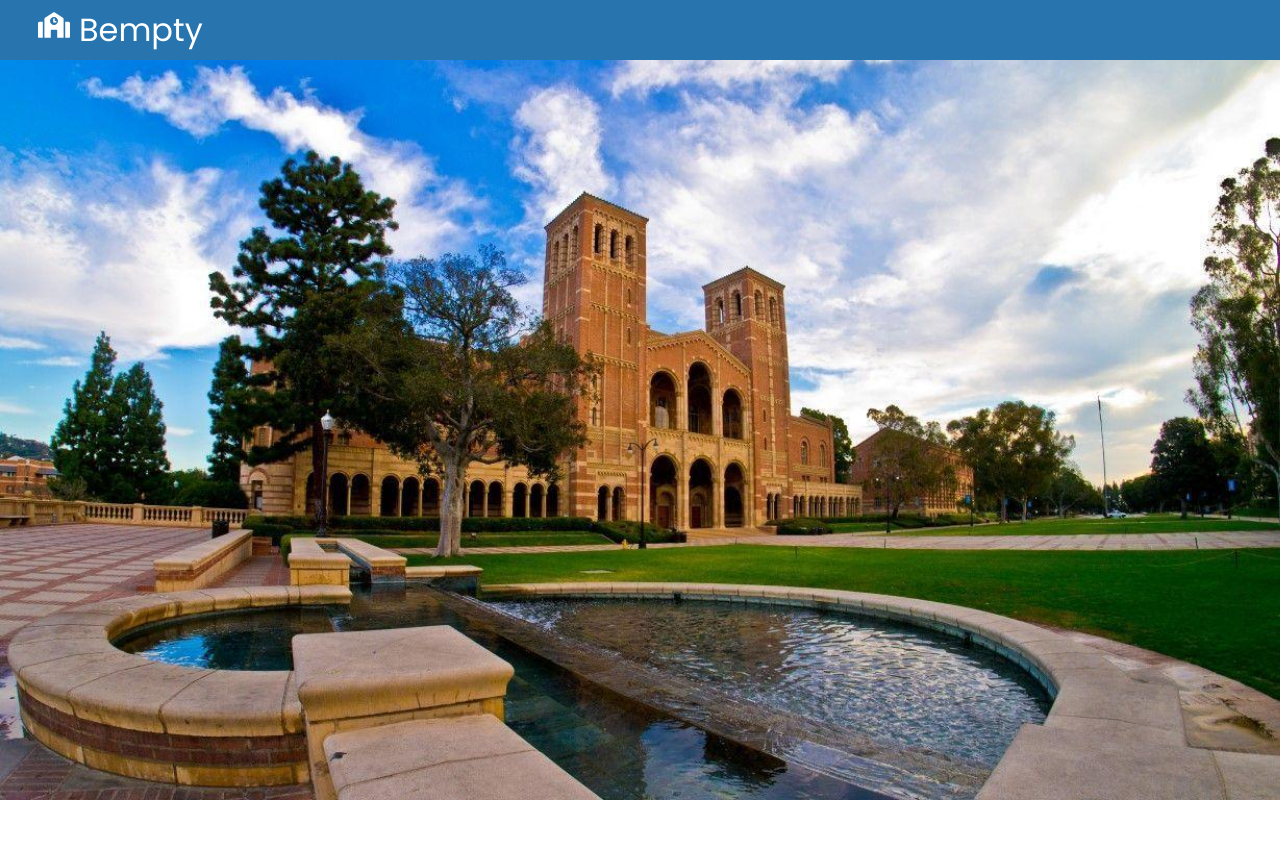
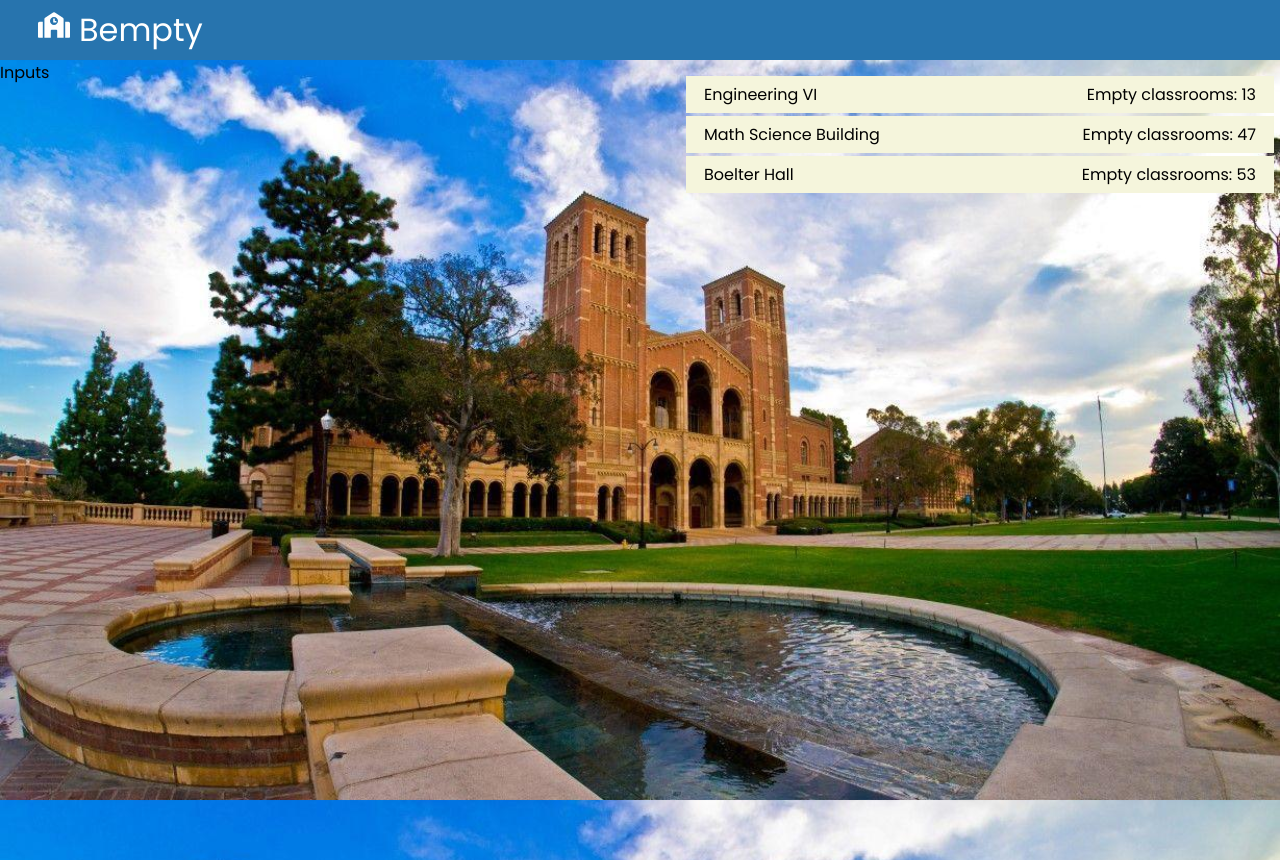
Before and after one commit to daviddavini/BEmpty, a React (Create React App) app in the folder bempty/: page /search/buildings in a window 1280 px wide. Before the commit this address had no page. Before the commit the page ends 800 px from the top, so only its background shows below. Built offline with nearby package versions, Linux system fonts and the light colour scheme.

Commit message:
search page results routes between buildings list and classrooms list. also, buildings list component started

```diff
--- a/bempty/src/App.js
+++ b/bempty/src/App.js
@@ -13,7 +13,7 @@ function App() {
         <Header/>
         <Routes>
             <Route index path="/" element={<Home/>} />
-            <Route path="/search" element={<Search/>} />
+            <Route path="/search/*" element={<Search/>} />
             <Route path="/campus/:location" element={<Campus/>} />
         </Routes>
       </Router>
--- /dev/null
+++ b/bempty/src/components/BuildingsList.css
@@ -0,0 +1,16 @@
+.building{
+    display: flex;
+    background-color: beige;
+    justify-content: space-between;
+    margin-left: 1%;
+    margin-right: 1%;
+    margin-top: 0.5%;
+    padding-left: 3%;
+    padding-right: 3%;
+    padding-top: 1%;
+    padding-bottom: 1%;
+}
+
+.buildings-list > ul {
+    list-style-type: none;
+}
--- /dev/null
+++ b/bempty/src/components/BuildingsList.js
@@ -0,0 +1,31 @@
+import React from 'react';
+import './BuildingsList.css'
+
+function BuildingsList() {
+    return (
+        <div class="buildings-list">
+            <ul>
+                <li>
+                    <div class="building">
+                        <a>Engineering VI</a>
+                        <a>Empty classrooms: 13</a>
+                    </div>
+                </li>
+                <li>
+                    <div class="building">
+                        <a>Math Science Building</a>
+                        <a>Empty classrooms: 47</a>
+                    </div>
+                </li>
+                <li>
+                    <div class="building">
+                        <a>Boelter Hall</a>
+                        <a>Empty classrooms: 53</a>
+                    </div>
+                </li>
+            </ul>
+        </div>
+    );
+}
+
+export default BuildingsList;
--- a/bempty/src/components/Search.js
+++ b/bempty/src/components/Search.js
@@ -1,6 +1,8 @@
 import React from 'react';
 import './Search.css';
+import BuildingsList from './BuildingsList';
 import {Link, Outlet} from "react-router-dom";
+import {Routes, Route, useParams} from "react-router-dom";
 
 function InputsArea() {
     return (
@@ -12,9 +14,23 @@ function InputsArea() {
     );
 }
 
+function ClassroomsList() {
+    return (
+        <div class="classrooms-list">
+            Classrooms List
+        </div>
+    );
+}
+
 function ResultsArea() {
-    return <div class="results-area">Results</div>
-    // return <BuildingsList/>
+    return (
+        <div class="results-area">
+            <Routes>
+                <Route path="buildings" element={<BuildingsList/>} />
+                <Route path="classrooms" element={<ClassroomsList/>} />
+            </Routes>
+        </div>
+    );
 }
 
 function Search() {
```
